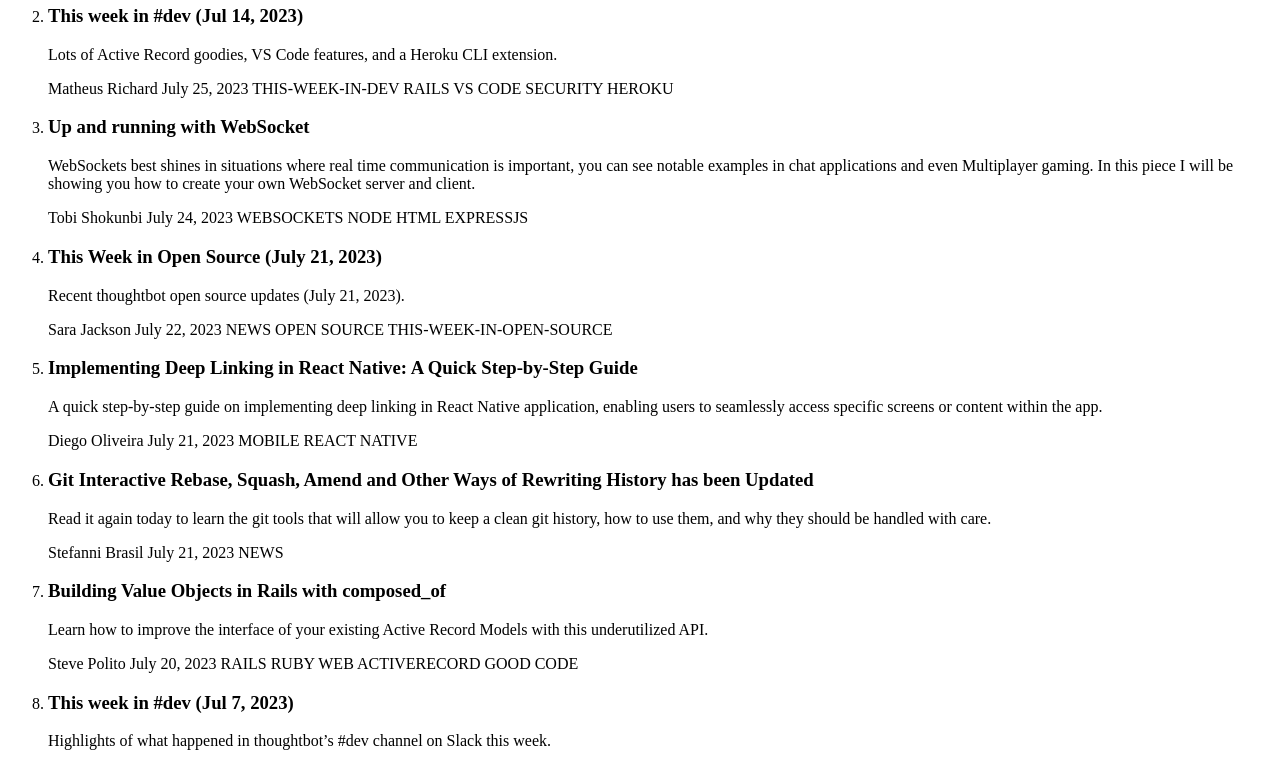
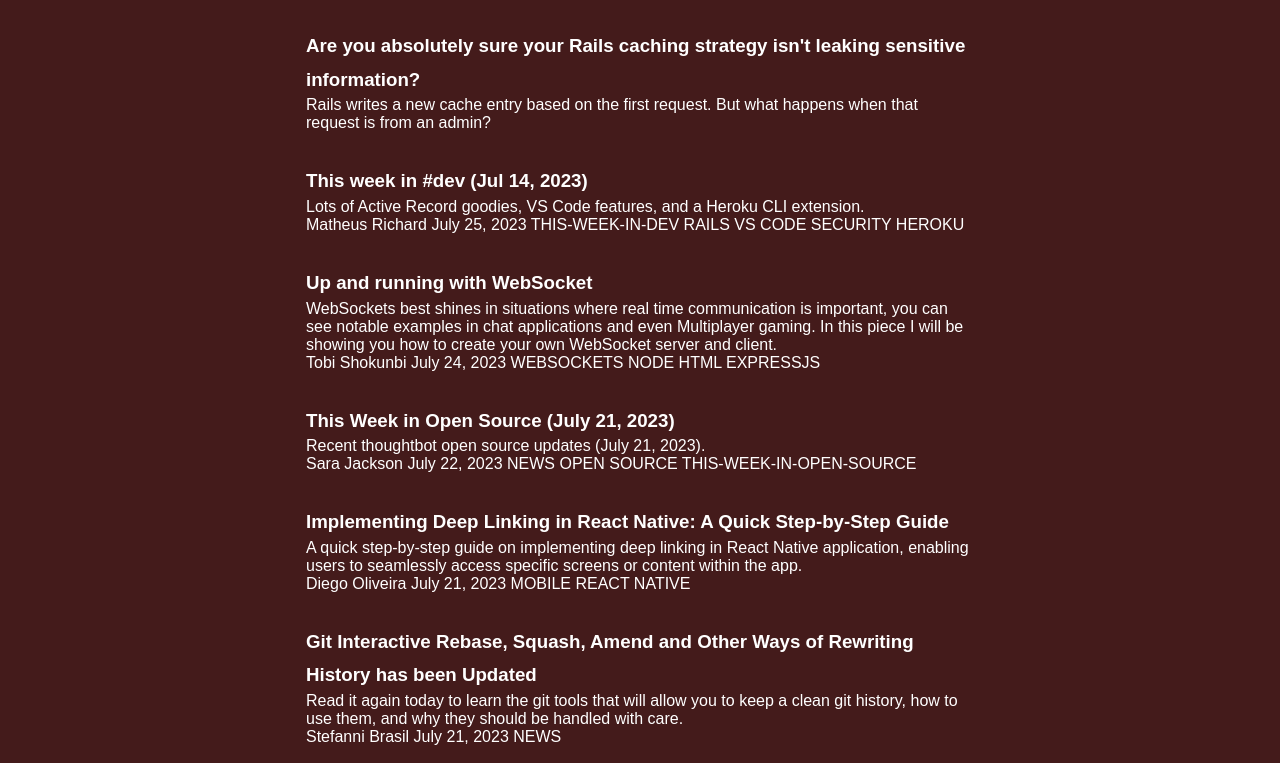
Before and after one commit to JollyGrafidox/Thoughtbot-blog, a plain HTML site: page index.html in a window 1280 px wide. Shown: the part 256-1019 px from the top of the page. Drawn offline with Linux system fonts and the light colour scheme.

Commit message:
Fixed lost styles

```diff
--- a/index.html
+++ b/index.html
@@ -4,7 +4,7 @@
     <meta charset="UTF-8" />
     <meta name="viewport" content="width=device-width, initial-scale=1.0" />
     <title>Thoughtbot</title>
-    <link rel="stylesheet" href="Thoughtbot.css" />
+    <link rel="stylesheet" href="styles.css" />
   </head>
   <body>
     <header class="header">
```
